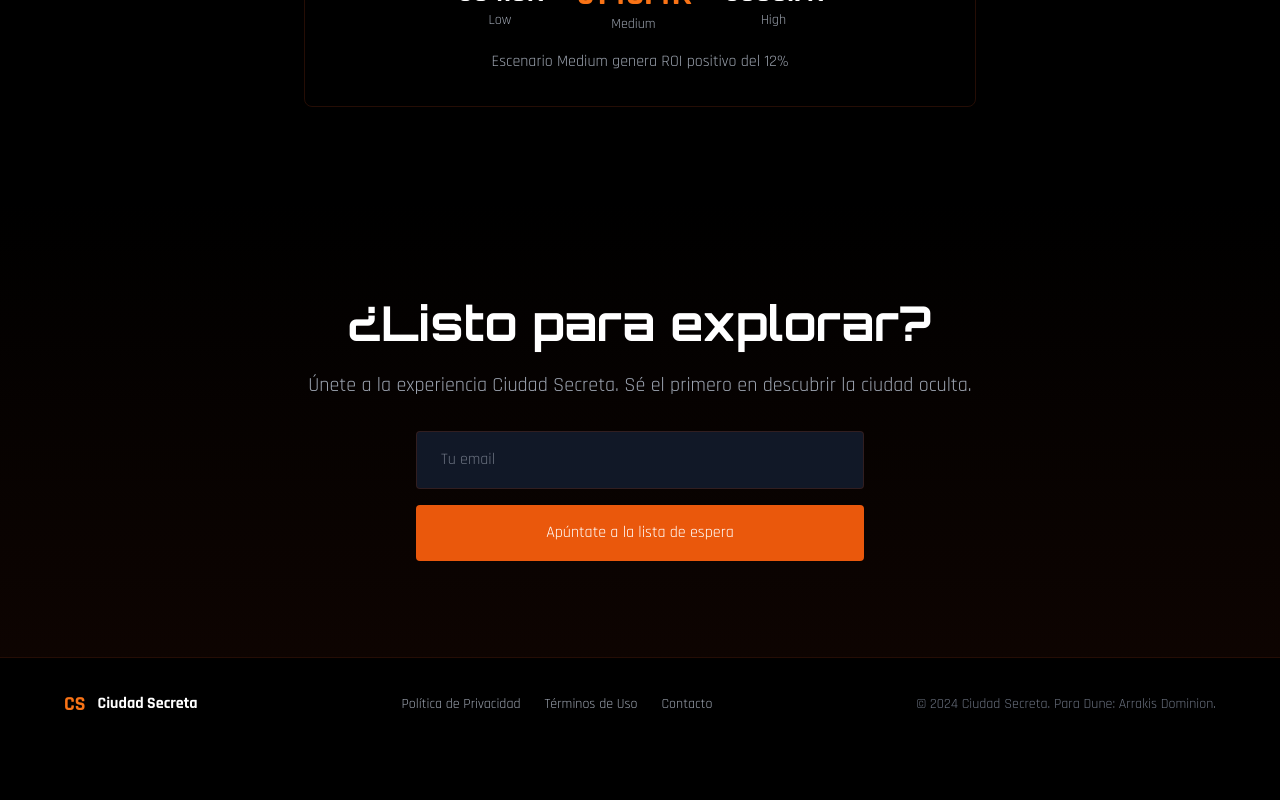
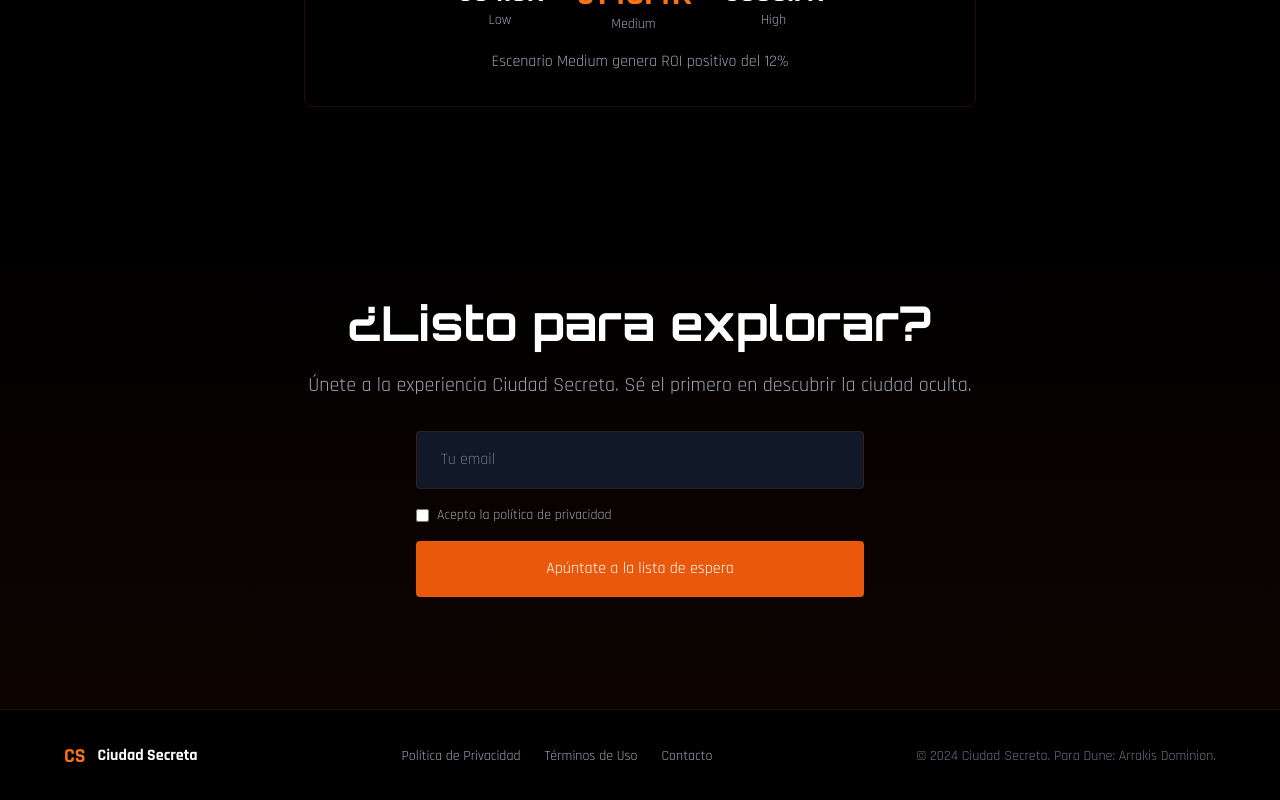
Before and after one commit to DUNE-ORGANIZATION-JJCA/Dune-Campania, a Next.js app: page / in a window 1280 px wide. Shown: the part 4601-5401 px from the top of the page. Before the commit the page ends 5351 px from the top, so only its background shows below. Built offline with nearby package versions, Linux system fonts and the light colour scheme.

Commit message:
add leads system

```diff
--- a/app/page.tsx
+++ b/app/page.tsx
@@ -2,8 +2,41 @@
 
 import Link from "next/link";
 import { AnalyticsProvider } from "@/components/AnalyticsProvider";
+import { useState } from 'react';
+export default function Home() {
+  const [status, setStatus] = useState('');
+const handleSubmit = async (e: React.FormEvent<HTMLFormElement>) => {
+  e.preventDefault();
 
-export default function Home() {
+  const formData = new FormData(e.currentTarget);
+
+  const payload = {
+    email: formData.get('email'),
+    consent: formData.get('consent') === 'on',
+    source: 'landing',
+    campaign: 'dune_ciudad_secreta'
+  };
+
+  try {
+    const res = await fetch('/api/leads/create', {
+      method: 'POST',
+      headers: { 'Content-Type': 'application/json' },
+      body: JSON.stringify(payload),
+    });
+
+    const data = await res.json();
+
+    if (res.ok) {
+      setStatus('Registro completado');
+      e.currentTarget.reset();
+    } else {
+      setStatus(data.error);
+    }
+
+  } catch {
+    setStatus('Error de conexión');
+  }
+};
   return (
     <AnalyticsProvider>
     <main className="min-h-screen bg-black text-white">
@@ -265,15 +298,31 @@ export default function Home() {
             Únete a la experiencia Ciudad Secreta. Sé el primero en descubrir la ciudad oculta.
           </p>
 
-          <form className="max-w-md mx-auto space-y-4">
+          <form
+  className="max-w-md mx-auto space-y-4"
+  onSubmit={handleSubmit}
+>
   <input
+    name="email"
     type="email"
     placeholder="Tu email"
+    required
     className="w-full px-6 py-4 rounded bg-gray-900 border border-orange-900/30 text-white placeholder-gray-500 focus:outline-none focus:border-orange-500"
   />
-            <button type="submit" className="w-full bg-orange-600 hover:bg-orange-500 text-white px-8 py-4 rounded transition-colors">
+
+  <label className="flex items-center gap-2 text-sm text-gray-400">
+    <input name="consent" type="checkbox" required />
+    Acepto la política de privacidad
+  </label>
+
+  <button
+    type="submit"
+    className="w-full bg-orange-600 hover:bg-orange-500 text-white px-8 py-4 rounded transition-colors"
+  >
     Apúntate a la lista de espera
   </button>
+
+  <p className="text-sm">{status}</p>
 </form>
         </div>
       </section>
@@ -297,5 +346,6 @@ export default function Home() {
       </footer>
     </main>
     </AnalyticsProvider>
+
   );
 }
```
Also changed, not shown: api/leads/create.js (added), api/leads/list.js (added). Lines whose indentation alone changed are shown as unchanged.
